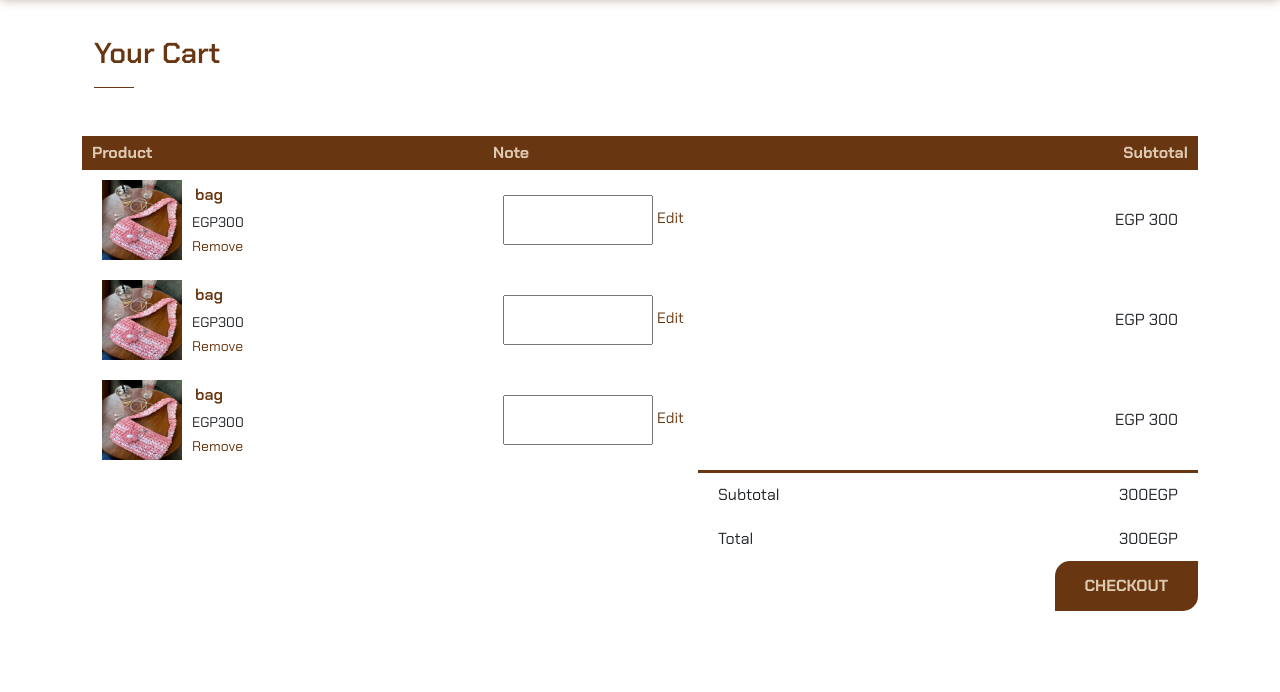
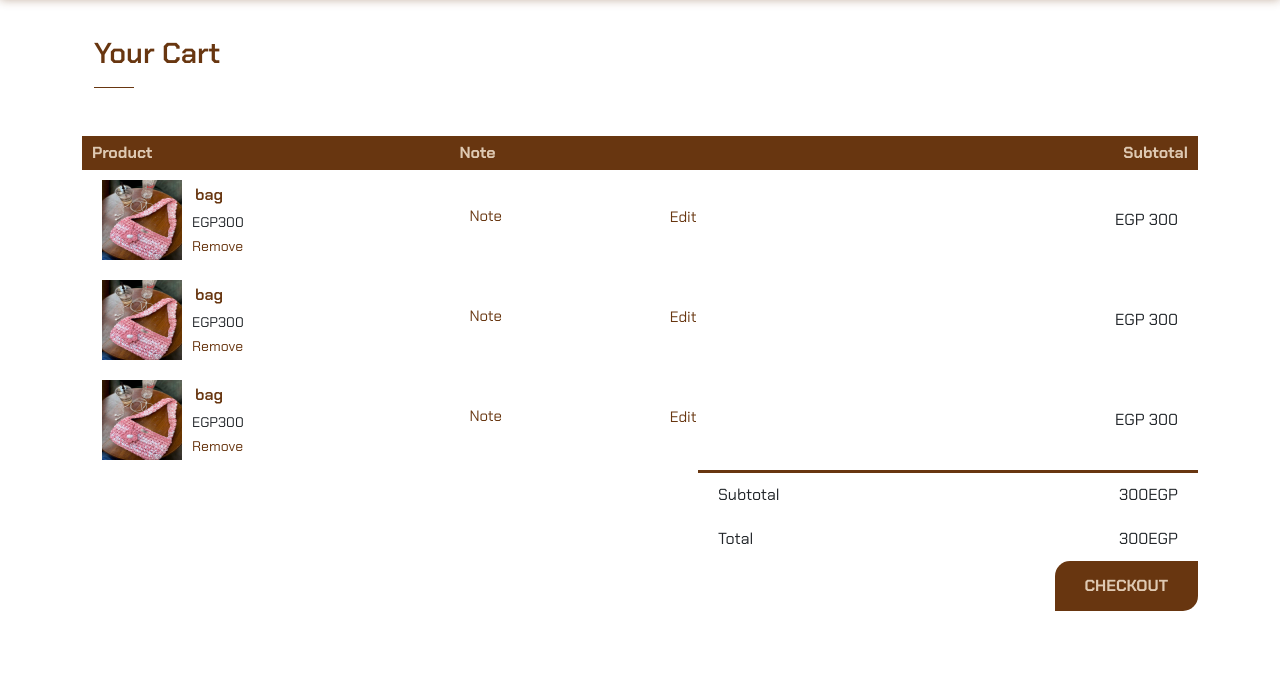
Before and after one commit to ShamsEmad/Sun-Gallary, a plain HTML site: page cart.html in a window 1280 px wide. Shown: the part 108-800 px from the top of the page. Drawn offline with nearby package versions, Linux system fonts and the light colour scheme; files whose address does not match are found by name.

Commit message:
edit on design

```diff
--- a/assets/css/style.css
+++ b/assets/css/style.css
@@ -615,6 +615,10 @@ footer{
   font-size: 16px;
   margin-right: 10px;
 }
+
+.single-product .note-label{
+  color: rgb(104, 54, 16);
+}
 .single-product input:focus{
   outline: none;
 }
@@ -632,7 +636,10 @@ transition: 0.4s all;
 }
 
 /*Cart*/
-
+.cart .note-label{
+  color: rgb(104, 54, 16);
+  font-size: 15px;
+}
 .cart table{
   width: 100%;
   border-collapse: collapse;
@@ -655,13 +662,26 @@ transition: 0.4s all;
   height: 80px;
   margin-right: 10px;
 }
-.cart td input{
+.cart td input {
   width: 150px;
-  height:50px ;
+  height:60px ;
   padding: 5px;
-  font-size: 15px;
+  font-size: 12px;
 padding-top: 0;
+margin-right: 10px;
+
 }
+.cart .note{
+  border: none;
+}
+
+.cart .note:hover , .cart .note:focus{
+  border: none;
+  background-color: rgba(250, 235, 215, 0.616);
+  border: solid 3px  rgb(104, 54, 16);
+
+}
+
 .cart td a{
   color:  rgb(104, 54, 16);
 }
--- a/cart.html
+++ b/cart.html
@@ -6,7 +6,7 @@
     <meta name="viewport" content="width=device-width, initial-scale=1.0">
     <title>SUN_GALLRY</title>
     <meta name="keywords" content="html , css , crochet , handmade , bags , scarf ">
-    <link rel="icon" href="assets/imgs/LOGO.jpg" sizes="32x32">
+    <link rel="icon" href="assets/imgs/logo1.PNG" sizes="32x32">
     <link rel="preconnect" href="https://fonts.googleapis.com">
     <link rel="preconnect" href="https://fonts.gstatic.com" crossorigin>
     <link
@@ -92,7 +92,8 @@
                     </div>
                 </td>
                 <td>
-                    <input type="text" />
+                    <label class="note-label">Note</label>
+                    <input class="note" type="text" />
                     <a class="edit-btn">Edit</a>
                 </td>
                 <td>
@@ -113,7 +114,8 @@
                     </div>
                 </td>
                 <td>
-                    <input type="text" />
+                    <label class="note-label">Note</label>
+                    <input class="note" type="text" />
                     <a class="edit-btn">Edit</a>
                 </td>
                 <td>
@@ -134,7 +136,8 @@
                     </div>
                 </td>
                 <td>
-                    <input type="text" />
+                    <label class="note-label">Note</label>
+                    <input class="note" type="text" />
                     <a class="edit-btn">Edit</a>
                 </td>
                 <td>
```
Also changed, not shown: account.html (+1 -1 lines), checkout.html (+1 -1 lines), contact.html (+3 -2 lines), index.html (+1 -1 lines), login.html (+1 -1 lines), product.html (+3 -1 lines), register.html (+1 -1 lines), single_product.html (+27 -5 lines).
